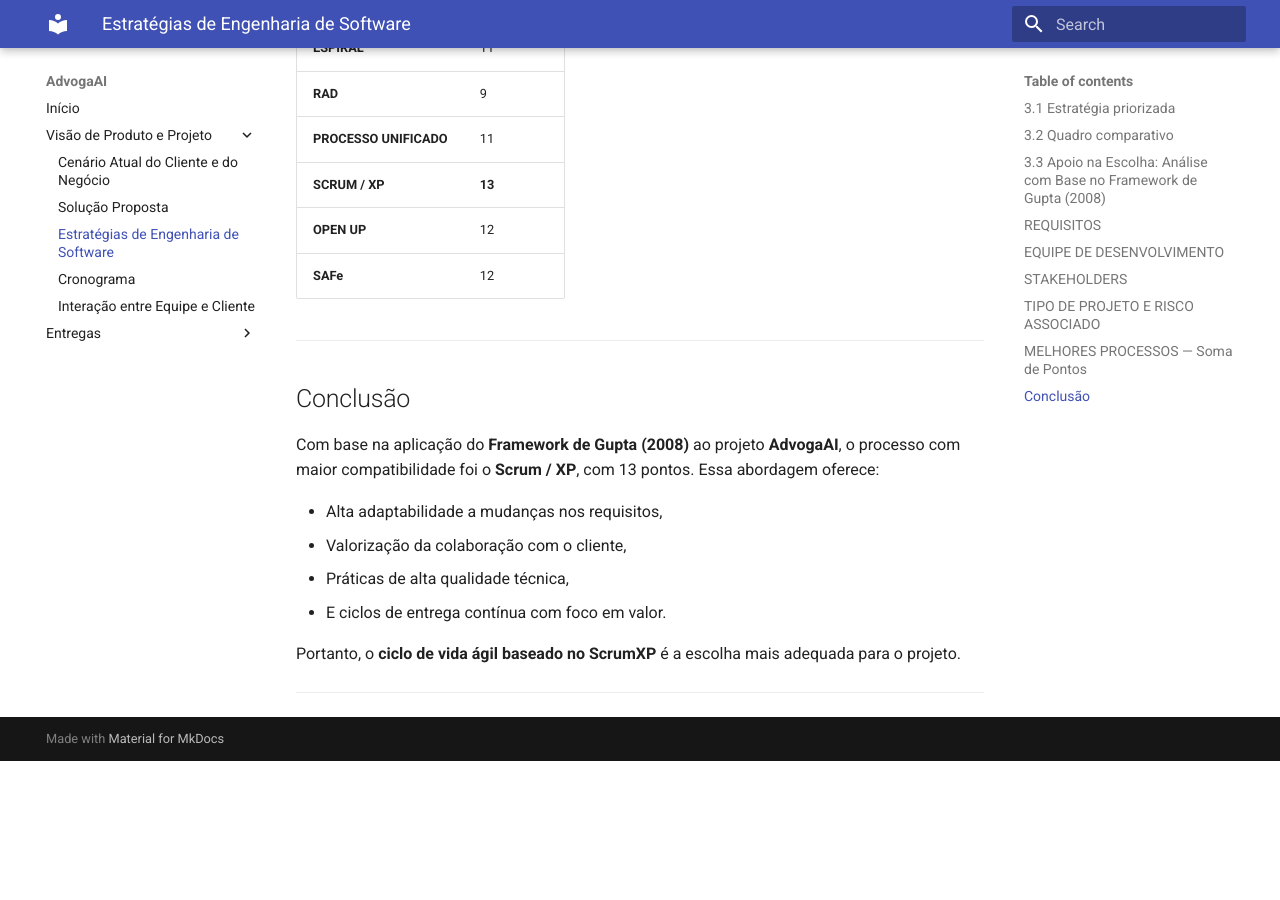
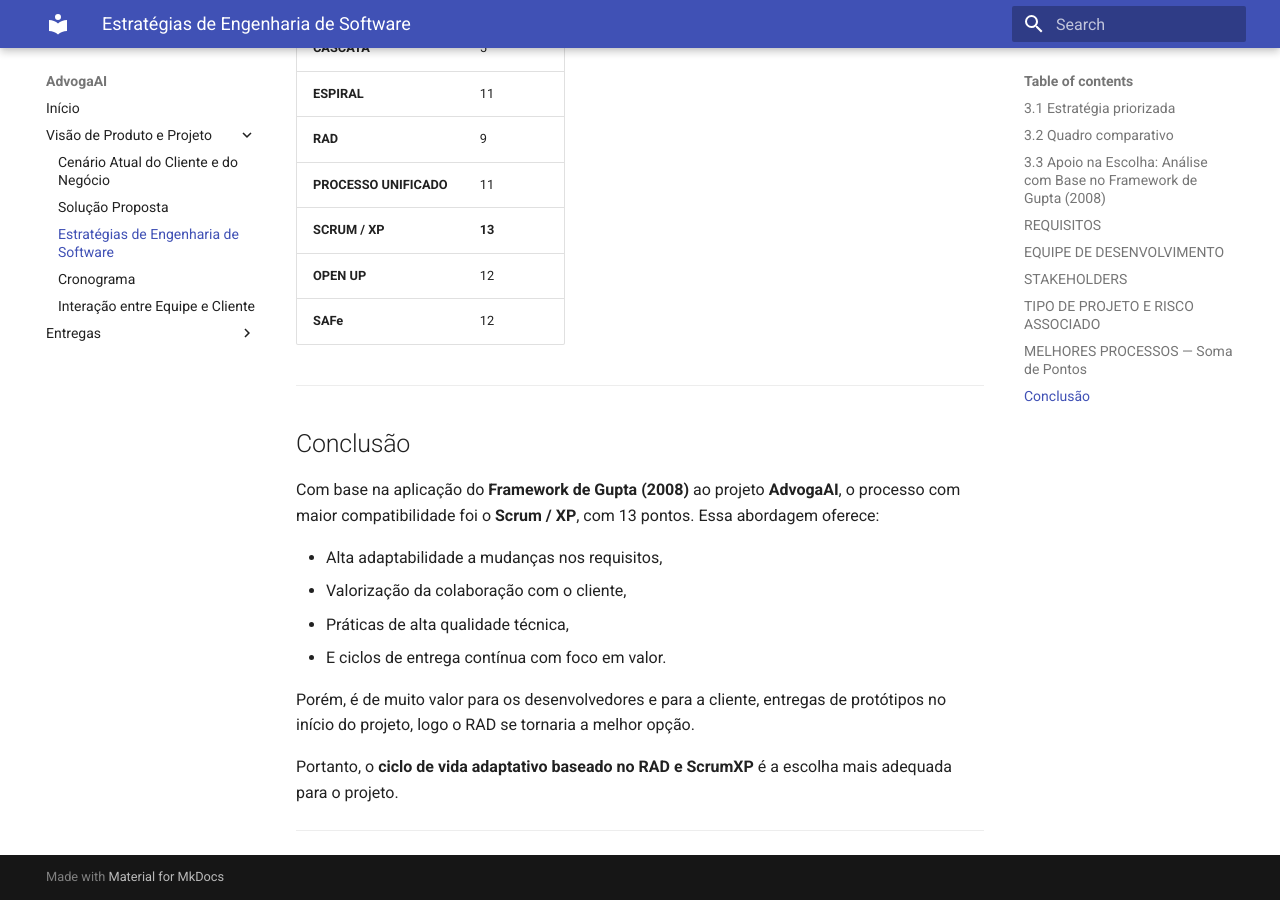
Before and after one commit to mdsreq-fga-unb/2025.1-T01-AdvogaAI, an MkDocs documentation site: the page built from docs/estrategia.md, in a window 1280 px wide and 900 px high, scrolled down 4643 px. Built offline with MkDocs 1.6.1 and Material for MkDocs 9.7.7, drawn with Linux system fonts in a browser that asks for light colours; before the commit the page ends 5404 px from its top, so only the background shows below that; some of the changed text lies outside the part shown.

```diff
--- a/docs/estrategia.md
+++ b/docs/estrategia.md
@@ -1,14 +1,15 @@
 | Data       | Versão | Descrição                          | Autor                    |
 |------------|--------|------------------------------------|--------------------------|
 | 21/04/2025 | *1.1*  | Adição sessão 3 - Estratégia        | Ana Luiza Pfeilsticker   |
+| 29/04/2025 | *1.2*  | Atualização da estratégia da equipe        | Nathan Batista Santos   |
 
 # III. ESTRATÉGIAS DE ENGENHARIA DE SOFTWARE
 
 ### 3.1 Estratégia priorizada
 
-**Abordagem**: Ágil
-**Ciclo de vida**: Ágil
-**Processo de engenharia de software**: ScrumXP
+**Abordagem**: Híbrida
+**Ciclo de vida**: Adaptativo
+**Processo de engenharia de software**: RAD e ScrumXP
 
 ---
 
@@ -103,6 +104,8 @@ Com base na aplicação do **Framework de Gupta (2008)** ao projeto **AdvogaAI**
 - Práticas de alta qualidade técnica,
 - E ciclos de entrega contínua com foco em valor.
 
-Portanto, o **ciclo de vida ágil baseado no ScrumXP** é a escolha mais adequada para o projeto.
+Porém, é de muito valor para os desenvolvedores e para a cliente, entregas de protótipos no início do projeto, logo o RAD se tornaria a melhor opção.
+
+Portanto, o **ciclo de vida adaptativo baseado no RAD e ScrumXP** é a escolha mais adequada para o projeto.
 
 ---
```
